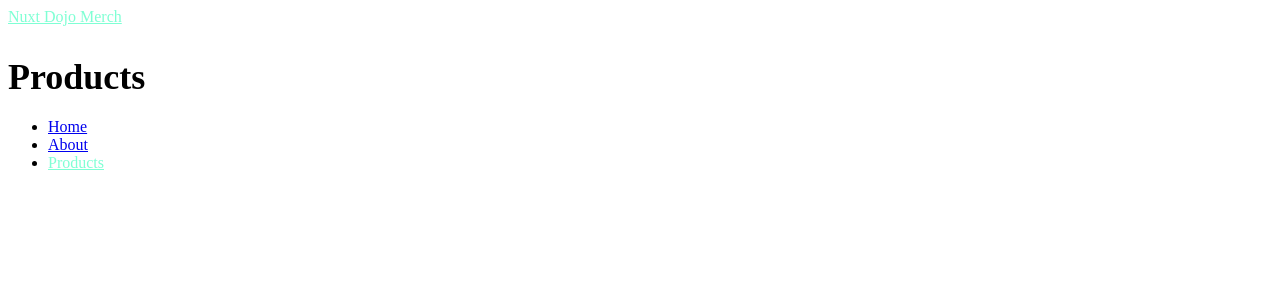
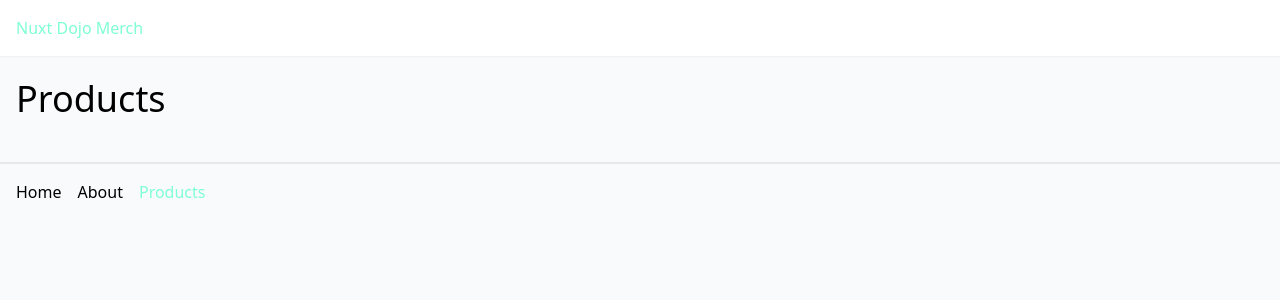
Before and after one commit to arinata098/nuxt_dojo, a Nuxt app: page /products in a window 1280 px wide. Shown: the top 300 px of the page. Built offline with nearby package versions, Linux system fonts and the light colour scheme.

Commit message:
adding tailwind css with modules

```diff
--- /dev/null
+++ b/assets/css/tailwind.css
@@ -0,0 +1,13 @@
+@tailwind base;
+@tailwind components;
+@tailwind utilities;
+
+body {
+  @apply bg-gray-50;
+}
+
+@layer components {
+  .btn {
+    @apply bg-[#12b488] text-white px-3 py-2 rounded-md text-sm text-white;
+  }
+}
--- a/layouts/default.vue
+++ b/layouts/default.vue
@@ -1,18 +1,18 @@
 <template>
     <div>
-        <header>
-            <nav>
-                <nuxt-link to="/">Nuxt Dojo</nuxt-link>
-                <ul>
+        <header class="shadow-sm bg-white">
+            <nav class="container mx-auto p-4 flex justify-between">
+                <nuxt-link to="/" class="font-bold">Nuxt Dojo</nuxt-link>
+                <ul class="flex gap-4">
                        <li> <nuxt-link to="/">Home</nuxt-link> </li>
                        <li> <nuxt-link to="/about">About</nuxt-link> </li>
-                       <li> <nuxt-link to="/products">Products</nuxt-link> </li>
+                       <li> <nuxt-link to="/products" class="btn">Products</nuxt-link> </li>
                 </ul>
             </nav>
         </header>
 
         <!-- output the page content -->
-        <div>
+        <div class="container mx-auto p-4">
             <slot />
         </div>
     </div>
--- a/layouts/products.vue
+++ b/layouts/products.vue
@@ -1,18 +1,18 @@
 <template>
     <div>
-        <header>
-            <nav>
+        <header class="shadow-sm bg-white">
+            <nav class="container mx-auto p-4">
                 <nuxt-link to="/products">Nuxt Dojo Merch</nuxt-link>
             </nav>
         </header>
 
         <!-- output the page content -->
-        <div>
+        <div class="container mx-auto p-4">
             <slot />
         </div>
 
-        <footer>
-            <ul>
+        <footer class="container mx-auto p-4 flex justify-between border-t-2">
+            <ul class="flex gap-4">
                 <li> <nuxt-link to="/">Home</nuxt-link> </li>
                 <li> <nuxt-link to="/about">About</nuxt-link> </li>
                 <li> <nuxt-link to="/products">Products</nuxt-link> </li>
--- a/nuxt.config.ts
+++ b/nuxt.config.ts
@@ -1,4 +1,7 @@
 // https://nuxt.com/docs/api/configuration/nuxt-config
 export default defineNuxtConfig({
-  devtools: { enabled: true }
+  devtools: { enabled: true },
+  modules: [
+    '@nuxtjs/tailwindcss'
+  ]
 })
--- a/package.json
+++ b/package.json
@@ -13,5 +13,8 @@
     "nuxt": "^3.10.3",
     "vue": "^3.4.21",
     "vue-router": "^4.3.0"
+  },
+  "devDependencies": {
+    "@nuxtjs/tailwindcss": "^6.11.4"
   }
 }
```
Also changed, not shown: 1 other file (tests, documents, lock files or other folders).
